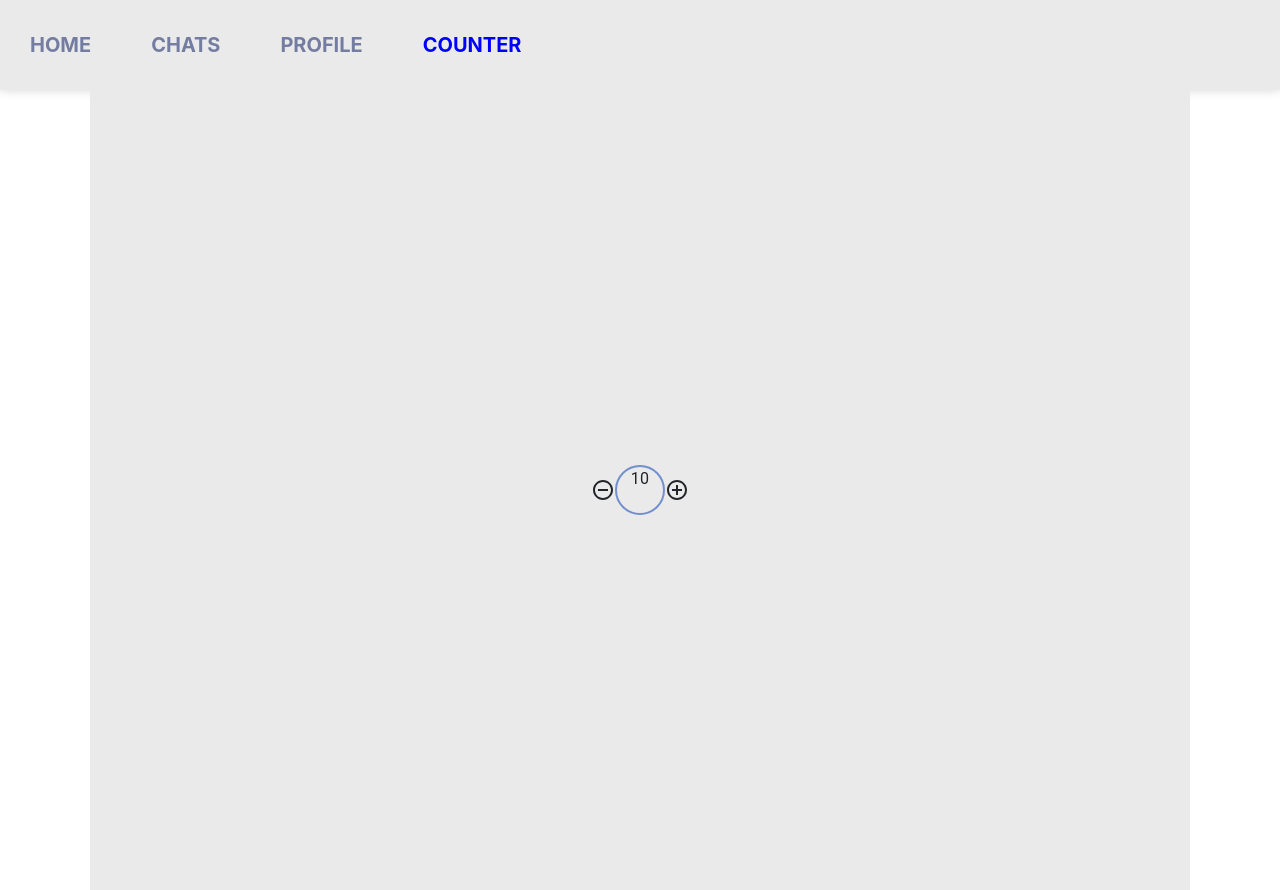
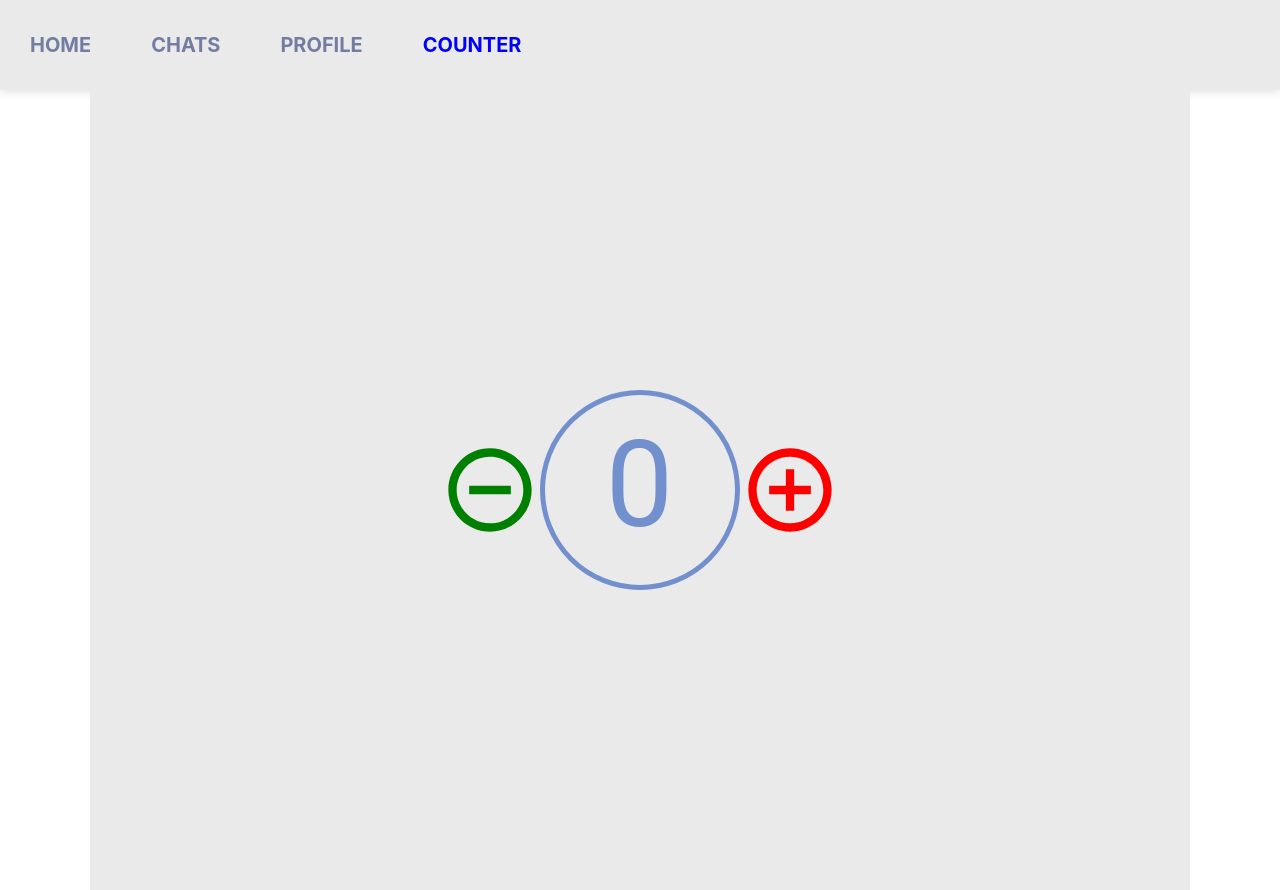
Before and after one commit to Sergey-TR/react, a React (Create React App) app: page /counter in a window 1280 px wide. Built offline with nearby package versions, Linux system fonts and the light colour scheme.

Commit message:
HW_5 complete

```diff
--- a/src/components/counter/Counter.jsx
+++ b/src/components/counter/Counter.jsx
@@ -1,9 +1,28 @@
 import React from "react";
+import { useDispatch, useSelector } from "react-redux";
+//import { incrementCount, decrementCount } from "../../redux/actions";
 import { Box, Typography } from "@mui/material";
 import RemoveCircleOutlineIcon from '@mui/icons-material/RemoveCircleOutline';
 import ControlPointIcon from '@mui/icons-material/ControlPoint';
 
-const Counter = () => {
+const Counter = (props) => {
+
+    // const count = useSelector(state => {
+    //     const { counterReducer } = state;
+    //     return counterReducer.count;
+    // });
+    const count = useSelector(state => state.count);
+
+    const dispatch = useDispatch();
+    //console.log(decrementCount)
+    // function onDecrement() {
+    //     console.log(dispatch(decrementCount))
+    // }
+
+    // const onIncrement = () => {
+    //     return dispatch(incrementCount)
+    // };
+
     return (
         <div className="wrapper">
             <div className="wrapperBox">
@@ -11,16 +30,20 @@ const Counter = () => {
                     width: '100%', height: '100%', display: 'flex', alignItems: 'center',
                     justifyContent: 'center'
                 }}>
-                    <Typography>
-                        <RemoveCircleOutlineIcon />
+                    {/* <Typography onClick={ () => dispatch(decrementCount)}> */}
+                    <Typography onClick={ () => dispatch({type: 'decrement'})}>
+                        <RemoveCircleOutlineIcon sx={{ fontSize: '100px', color: '#008000', cursor: 'pointer'}}
+                        className="activeRm"/>
                     </Typography>
-                    <Typography sx={{ width: '50px', height: '50px', borderRadius: '50%',
-                        border: '2px solid #728FCE'
+                    <Typography sx={{ width: '200px', height: '200px', borderRadius: '50%',
+                        border: '5px solid #728FCE', color: '#728FCE', fontSize: '120px'
                 }}>
-                        10
+                       { count }
                     </Typography>
-                    <Typography>
-                        <ControlPointIcon />
+                    {/* <Typography onClick={ () => dispatch(incrementCount)}> */}
+                    <Typography onClick={ () => dispatch({type: 'increment'})}>
+                        <ControlPointIcon sx={{ fontSize: '100px', color: '#FF0000', cursor: 'pointer'}}
+                        className="activePlus"/>
                     </Typography>
                 </Box>
             </div>
--- a/src/index.css
+++ b/src/index.css
@@ -106,3 +106,10 @@ header {
   border-radius: 10px;
   padding: 16px;
 }
+.activeRm:active {
+  color: #28A828;
+}
+
+.activePlus:active {
+  color: #FF5050;
+}
--- a/src/index.js
+++ b/src/index.js
@@ -1,16 +1,25 @@
 import React from 'react';
 import ReactDOM from 'react-dom/client';
+import { createStore } from 'redux';
+//import { rootReducer } from './redux/rootReducer';
+import { counterReducer } from './redux/store';
+import { Provider } from 'react-redux';
 import './index.css';
 import App from './App';
 import reportWebVitals from './reportWebVitals';
 import { BrowserRouter } from 'react-router-dom';
+
+//const store = createStore(rootReducer);
+const store = createStore(counterReducer);
 
 const root = ReactDOM.createRoot(document.getElementById('root'));
 root.render(
 
   <BrowserRouter >
     <React.StrictMode >
-      <App />
+      <Provider store={store}>
+        <App />
+      </Provider>
     </React.StrictMode>
   </BrowserRouter>
 
--- /dev/null
+++ b/src/redux/actions.js
@@ -0,0 +1,13 @@
+import { INCREMENT, DECREMENT } from "./types";
+
+export function incrementCount() {
+    return {
+        type: INCREMENT
+    }
+};
+
+export function decrementCount() {
+    return {
+        type: DECREMENT
+    }
+};
--- /dev/null
+++ b/src/redux/rootReducer.js
@@ -0,0 +1,6 @@
+import { combineReducers } from "redux";
+import { counterReducer } from "./counterReducer";
+
+export const rootReducer = combineReducers({
+    counterReducer
+});
--- /dev/null
+++ b/src/redux/store.js
@@ -0,0 +1,26 @@
+let initialState = {
+    count: 0
+}
+
+export const counterReducer = (state = initialState, action) => {
+
+    switch(action.type) {
+
+        case 'increment': {
+            return {
+                ...state,
+                count: state.count + 1
+            }
+        }
+
+        case 'decrement': {
+            return {
+                ...state,
+                count: state.count - 1
+            }
+        }
+
+        default:
+            return state;
+    }
+}
--- /dev/null
+++ b/src/redux/types.js
@@ -0,0 +1,2 @@
+export const INCREMENT = 'INCREMENT';
+export const DECREMENT = 'DECREMENT';
```
Also changed, not shown: src/redux/counterReducer.js (added, +26 -0 lines).
